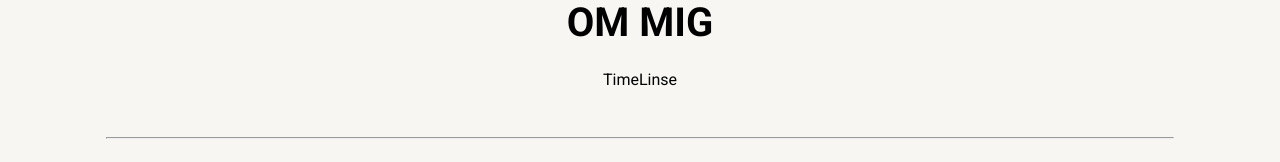
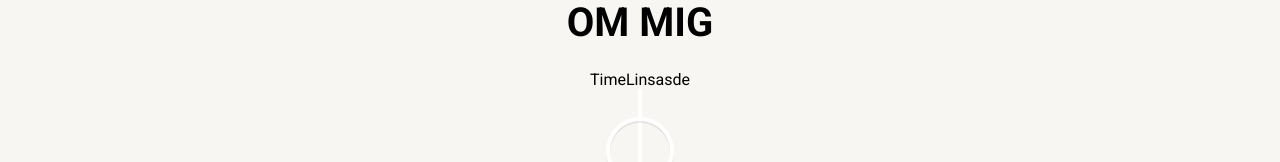
Before and after one commit to lammai442/portfolio, a React (Vite) app in the folder client/: page / in a window 1280 px wide. Shown: the part 2621-2783 px from the top of the page. Built offline with nearby package versions, Linux system fonts and the light colour scheme.

Commit message:
Added vertical time line

```diff
--- a/client/package.json
+++ b/client/package.json
@@ -20,6 +20,7 @@
     "react-router-dom": "^7.6.2",
     "react-scroll": "^1.9.3",
     "react-simple-typewriter": "^5.0.1",
+    "react-vertical-timeline-component": "^3.5.3",
     "uuid": "^11.1.0",
     "zustand": "^5.0.5"
   },
--- a/client/src/components/TimeLine/TimeLine.jsx
+++ b/client/src/components/TimeLine/TimeLine.jsx
@@ -1,12 +1,20 @@
 import './TimeLine.css';
-// import {
-// 	VerticalTimeline,
-// 	VerticalTimelineElement,
-// } from 'react-vertical-timeline-component';
-// import 'react-vertical-timeline-component/style.min.css';
+import {
+	VerticalTimeline,
+	VerticalTimelineElement,
+} from 'react-vertical-timeline-component';
+import 'react-vertical-timeline-component/style.min.css';
 
 function TimeLine() {
-	return <div>TimeLinse</div>;
+	return (
+		<div>
+			TimeLinsasde
+			<VerticalTimeline>
+				<VerticalTimelineElement>asdasdasdasd</VerticalTimelineElement>
+				<VerticalTimelineElement>asdasdasdasd</VerticalTimelineElement>
+			</VerticalTimeline>
+		</div>
+	);
 }
 
 export default TimeLine;
```
Also changed, not shown: 1 other file (tests, documents, lock files or other folders).
